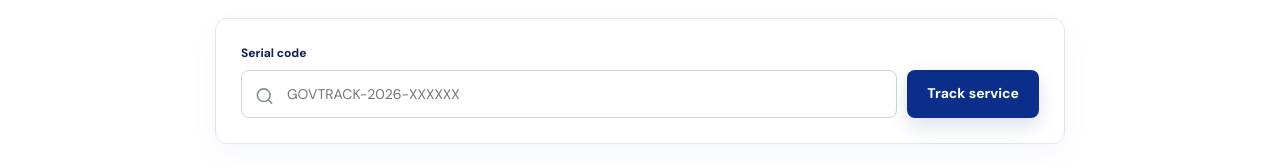
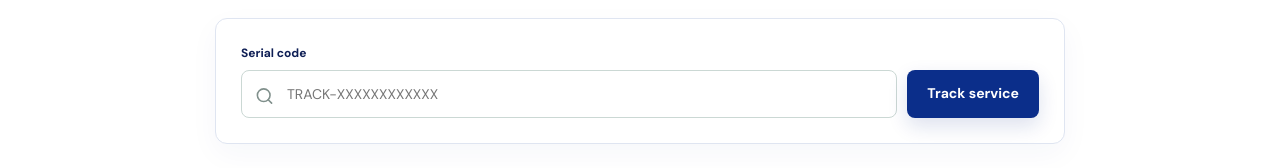
Before and after one commit to anaj00/better-gov, a React (Vite) app: page /status in a window 1280 px wide. Shown: the part 350-518 px from the top of the page. Built offline with nearby package versions, Linux system fonts and the light colour scheme.

Commit message:
feat: update serial code format to use TRACK- prefix

```diff
--- a/src/pages/AgencyDashboard.tsx
+++ b/src/pages/AgencyDashboard.tsx
@@ -205,7 +205,7 @@ export default function AgencyDashboard() {
                         setTrackingNumber(event.target.value);
                         setLookupError("");
                       }}
-                      placeholder="GOVTRACK-2026-XXXXXXX"
+                      placeholder="TRACK-XXXXXXXXXXXX"
                       autoComplete="off"
                       required
                     />
--- a/src/pages/StatusLookup.tsx
+++ b/src/pages/StatusLookup.tsx
@@ -42,7 +42,7 @@ export default function StatusLookup() {
                   <input
                     value={serial}
                     onChange={(e) => setSerial(e.target.value)}
-                    placeholder="GOVTRACK-2026-XXXXXX"
+                    placeholder="TRACK-XXXXXXXXXXXX"
                     required
                   />
                   <button className="button button-primary">
--- a/src/store.ts
+++ b/src/store.ts
@@ -44,14 +44,15 @@ export const setAuthenticated = (value: boolean) =>
 
 export function generateSerial() {
   const existing = new Set(getRequests().map((request) => request.serialCode));
+  const alphabet = "ABCDEFGHIJKLMNOPQRSTUVWXYZ0123456789";
   let serial = "";
   do {
-    const code = crypto.getRandomValues(new Uint32Array(1))[0]
-      .toString(36)
-      .toUpperCase()
-      .padStart(7, "0")
-      .slice(0, 7);
-    serial = `GOVTRACK-${new Date().getFullYear()}-${code}`;
+    const values = crypto.getRandomValues(new Uint8Array(12));
+    const code = Array.from(
+      values,
+      (value) => alphabet[value % alphabet.length],
+    ).join("");
+    serial = `TRACK-${code}`;
   } while (existing.has(serial));
   return serial;
 }
```
